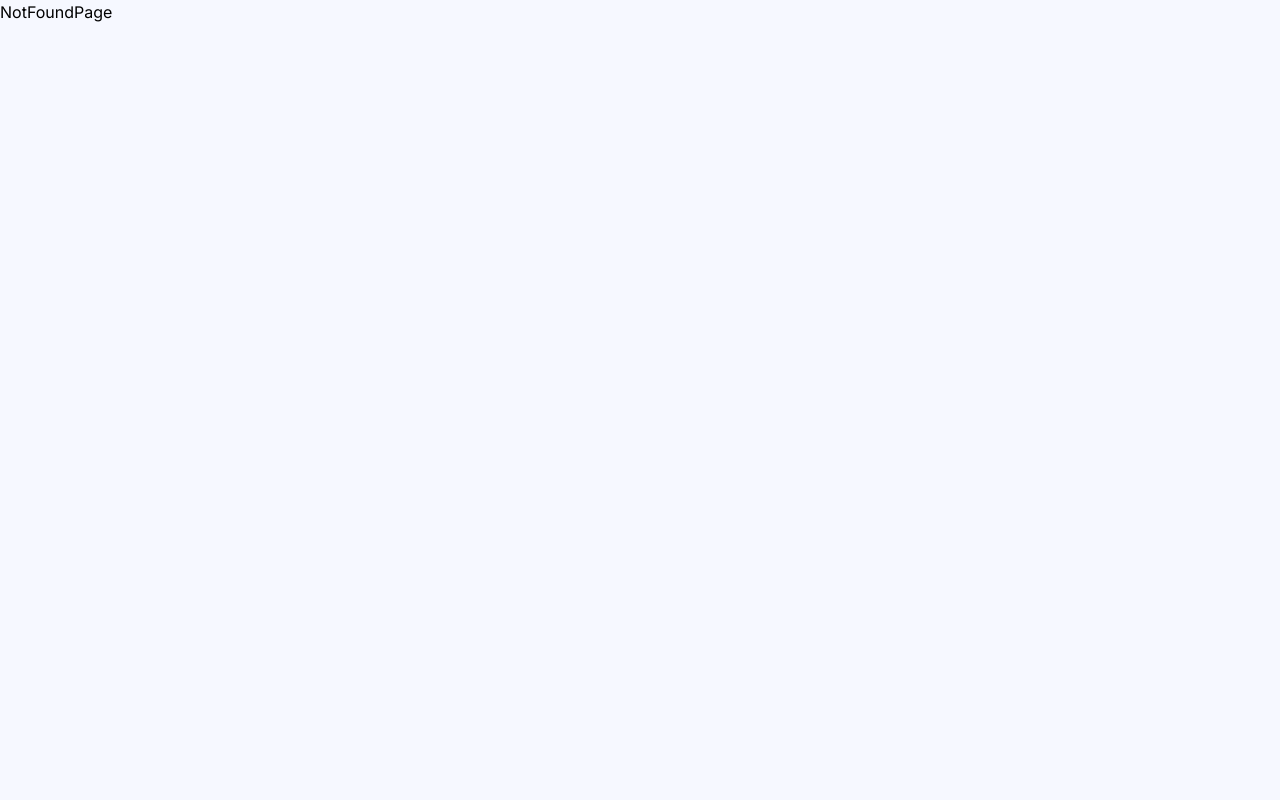
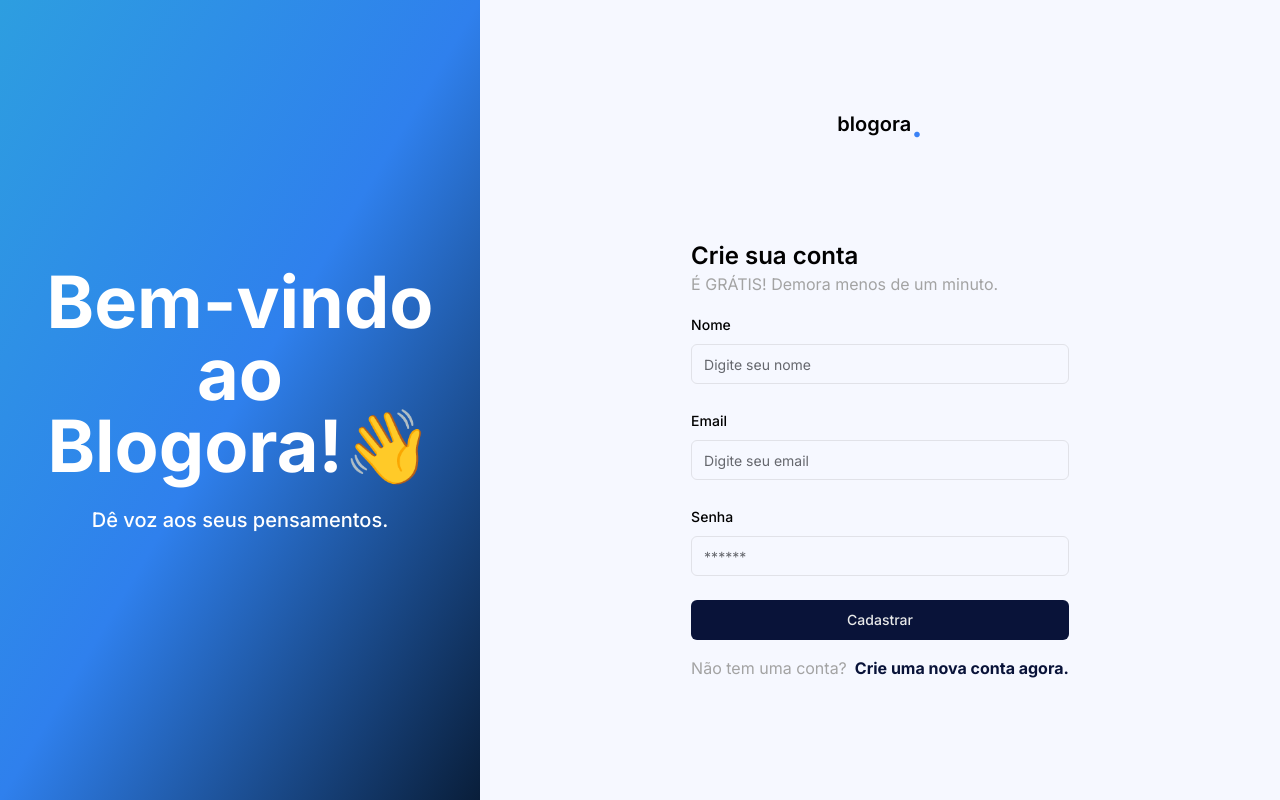
Before and after one commit to reisArthur2602/blog-saas, a Next.js app: page /auth/signup in a window 1280 px wide. Before the commit this address had no page. Built offline with nearby package versions, Linux system fonts and the light colour scheme.

Commit message:
feat: create form signup and add styles to signup page

```diff
--- a/src/app/auth/signout/page.tsx
+++ /dev/null
@@ -1,5 +0,0 @@
-const Page = () => {
-  return <div>Page</div>
-}
-
-export default Page
--- /dev/null
+++ b/src/app/auth/signup/_sessions/form-signup.tsx
@@ -0,0 +1,97 @@
+'use client'
+
+import { Button } from '@/components/ui/button'
+import {
+  Form,
+  FormControl,
+  FormField,
+  FormItem,
+  FormLabel,
+  FormMessage,
+} from '@/components/ui/form'
+
+import { Input } from '@/components/ui/input'
+import { UserSignUpSchema } from '@/schemas/User'
+
+import { zodResolver } from '@hookform/resolvers/zod'
+
+import { useForm } from 'react-hook-form'
+import { z } from 'zod'
+
+export const FormSignUp = () => {
+  const form = useForm<z.infer<typeof UserSignUpSchema>>({
+    resolver: zodResolver(UserSignUpSchema),
+    defaultValues: {
+      email: '',
+      name: '',
+      password: '',
+    },
+  })
+
+  const onSubmit = form.handleSubmit(async (data) => console.log(data))
+
+  return (
+    <Form {...form}>
+      {/* email */}
+
+      <form className="grid gap-6" onSubmit={onSubmit}>
+        <FormField
+          control={form.control}
+          name="name"
+          render={({ field }) => (
+            <FormItem>
+              <FormLabel>Nome</FormLabel>
+              <FormControl>
+                <Input
+                  placeholder="Digite seu nome"
+                  {...field}
+                  disabled={form.formState.isSubmitting}
+                />
+              </FormControl>
+              <FormMessage />
+            </FormItem>
+          )}
+        />
+        <FormField
+          control={form.control}
+          name="email"
+          render={({ field }) => (
+            <FormItem>
+              <FormLabel>Email</FormLabel>
+              <FormControl>
+                <Input
+                  placeholder="Digite seu email"
+                  {...field}
+                  disabled={form.formState.isSubmitting}
+                />
+              </FormControl>
+              <FormMessage />
+            </FormItem>
+          )}
+        />
+
+        {/* password */}
+        <FormField
+          control={form.control}
+          name="password"
+          render={({ field }) => (
+            <FormItem>
+              <FormLabel>Senha</FormLabel>
+              <FormControl>
+                <Input
+                  placeholder="******"
+                  type="password"
+                  {...field}
+                  disabled={form.formState.isSubmitting}
+                />
+              </FormControl>
+              <FormMessage />
+            </FormItem>
+          )}
+        />
+
+        <Button disabled={form.formState.isSubmitting}>Cadastrar</Button>
+      </form>
+    </Form>
+  )
+}
--- /dev/null
+++ b/src/app/auth/signup/page.tsx
@@ -0,0 +1,27 @@
+import Link from 'next/link'
+import { FormSignUp } from './_sessions/form-signup'
+
+const Page = () => {
+  return (
+    <div className="space-y-4 p-4">
+      <div>
+        <h2 className="text-2xl font-semibold">Crie sua conta</h2>
+        <p className="text-neutral-400">É GRÁTIS! Demora menos de um minuto.</p>
+      </div>
+
+      <FormSignUp />
+
+      <div className="text-neutral-400">
+        Não tem uma conta?
+        <Link
+          href={'/auth/signin'}
+          className="ml-2 text-primary font-bold border-primary hover:border-b "
+        >
+          Crie uma nova conta agora.
+        </Link>
+      </div>
+    </div>
+  )
+}
+
+export default Page
--- /dev/null
+++ b/src/schemas/User.ts
@@ -0,0 +1,11 @@
+import { z } from 'zod'
+
+export const UserSignUpSchema = z.object({
+  name: z.string().trim().min(1, { message: 'O nome é obrigatório' }),
+  email: z
+    .string()
+    .trim()
+    .min(1, { message: 'O email é obrigatório' })
+    .email('Formato inválido'),
+  password: z.string().min(6, { message: 'Deve ter no mínimo 6 caracteres' }),
+})
```
